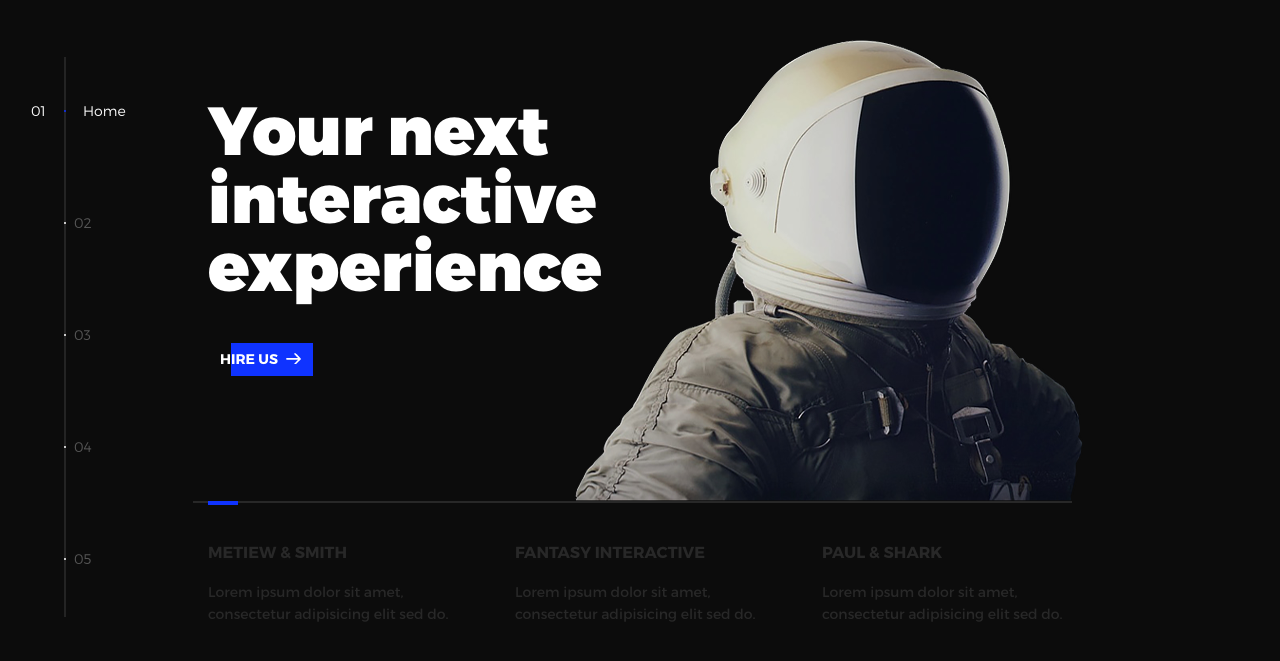
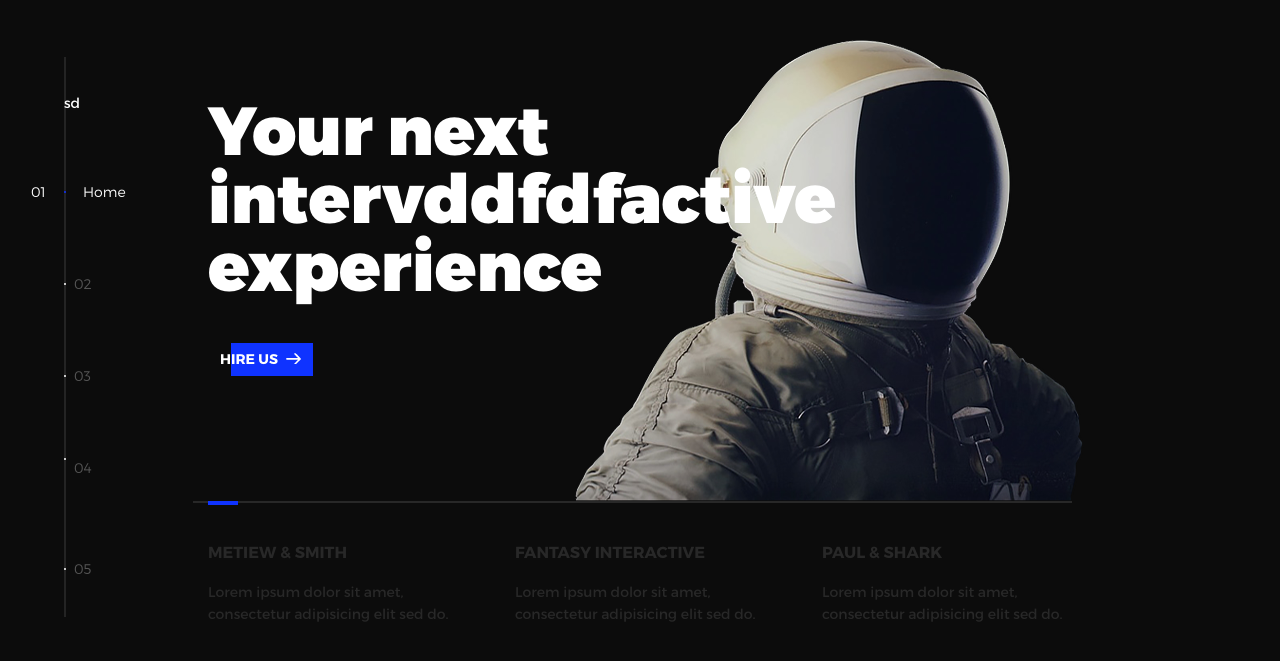
Before and after one commit to AdilBagwan001/New_Repo, a plain HTML site: page index.html in a window 1280 px wide. Shown: the part 63-724 px from the top of the page. Drawn offline with nearby package versions, Linux system fonts and the light colour scheme.

Commit message:
Update index.html

```diff
--- a/index.html
+++ b/index.html
@@ -36,11 +36,11 @@
           </div>
         </header>
         <nav class="l-side-nav">
-          <ul class="side-nav">
+          <ul class="side-nav">sd
             <li class="is-active"><span>Home</span></li>
             <li><span>Works</span></li>
             <li><span>About</span></li>
-            <li><span>Contact</span></li>
+            <li><span>Contsdsdsact</span></li>
             <li><span>Hire us</span></li>
           </ul>
         </nav>
@@ -48,7 +48,7 @@
           <li class="l-section section section--is-active">
             <div class="intro">
               <div class="intro--banner">
-                <h1>Your next<br>interactive<br>experience</h1>
+                <h1>Your next<br>intervddfdfactive<br>experience</h1>
                 <button class="cta">Hire Us
                   <svg version="1.1" id="Layer_1" xmlns="http://www.w3.org/2000/svg" xmlns:xlink="http://www.w3.org/1999/xlink" x="0px" y="0px" viewBox="0 0 150 118" style="enable-background:new 0 0 150 118;" xml:space="preserve">
                   <g transform="translate(0.000000,118.000000) scale(0.100000,-0.100000)">
```
